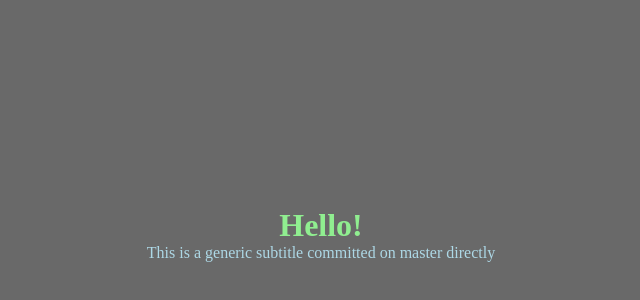
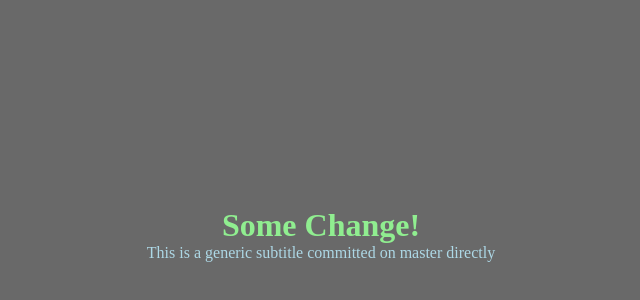
Before and after one commit to IgnationSE/git-basics, a plain HTML site: page index.html in a window 1280 px wide. Shown: the part 166-466 px from the top of the page, without its empty margins (319-959 px from the left). Drawn offline with Linux system fonts and the light colour scheme.

Commit message:
some commit

```diff
--- a/index.html
+++ b/index.html
@@ -6,7 +6,7 @@
     <script src="./script.js"></script>
   </head>
   <body>
-    <h1 id="main-title">Hello!</h1>
+    <h1 id="main-title">Some Change!</h1>
     <p>This is a generic subtitle committed on master directly</p>
   </body>
 </html>
```
